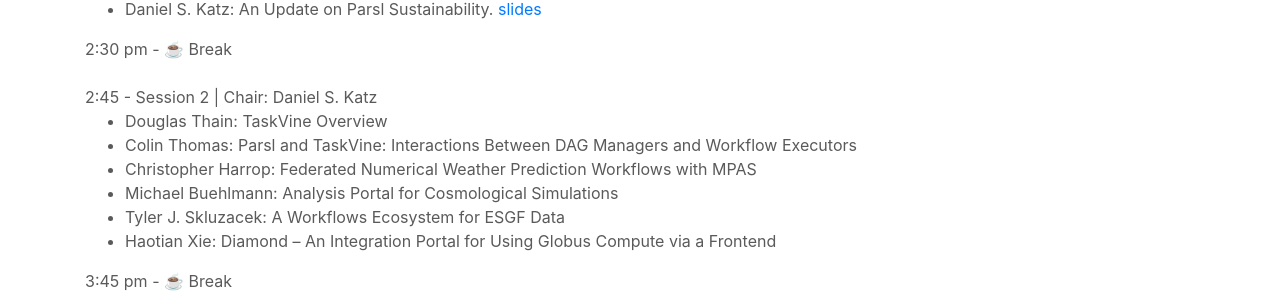
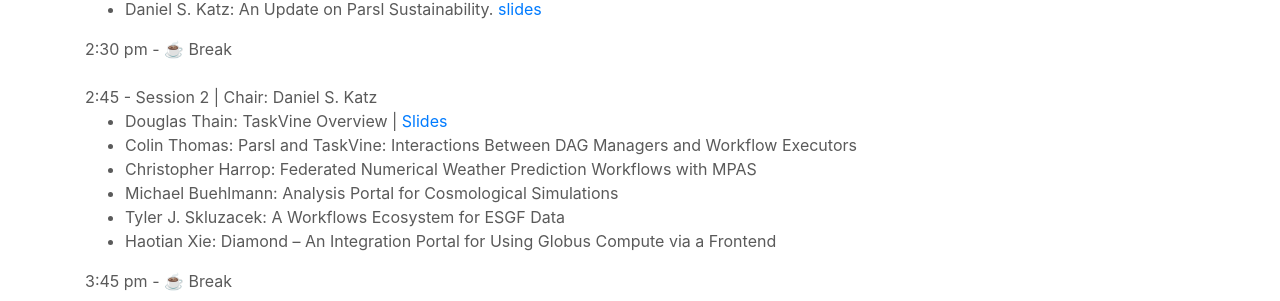
Before and after one commit to Parsl/parsl.github.io, a Jekyll site: the page built from parslfest/parslfest2024.html, in a window 1280 px wide and 900 px high, scrolled down 1695 px. Shown: the part 149-450 px from the top of the window. Built offline with Jekyll 4.4.1, drawn with Linux system fonts in a browser that asks for light colours.

Commit message:
Add link to Doug Thain’s slides

```diff
--- a/parslfest/parslfest2024.html
+++ b/parslfest/parslfest2024.html
@@ -129,7 +129,7 @@
 
       2:45 - Session 2 | Chair: Daniel S. Katz
       <ul>
-	<li>Douglas Thain: TaskVine Overview</li>
+	<li>Douglas Thain: TaskVine Overview | <a href="https://docs.google.com/presentation/u/0/d/1j7UVptxrwSWHOBfoVtjgrXRGyw_CJH9MhH2GzRdP5C0/mobilepresent#slide=id.g2f8cd152236_0_179" target="_blank">Slides</a></li>
 	<li>Colin Thomas: Parsl and TaskVine: Interactions Between DAG Managers and Workflow Executors</li>
 	<li>Christopher Harrop: Federated Numerical Weather Prediction Workflows with MPAS</li>
 	<li>Michael Buehlmann: Analysis Portal for Cosmological Simulations</li>
```
